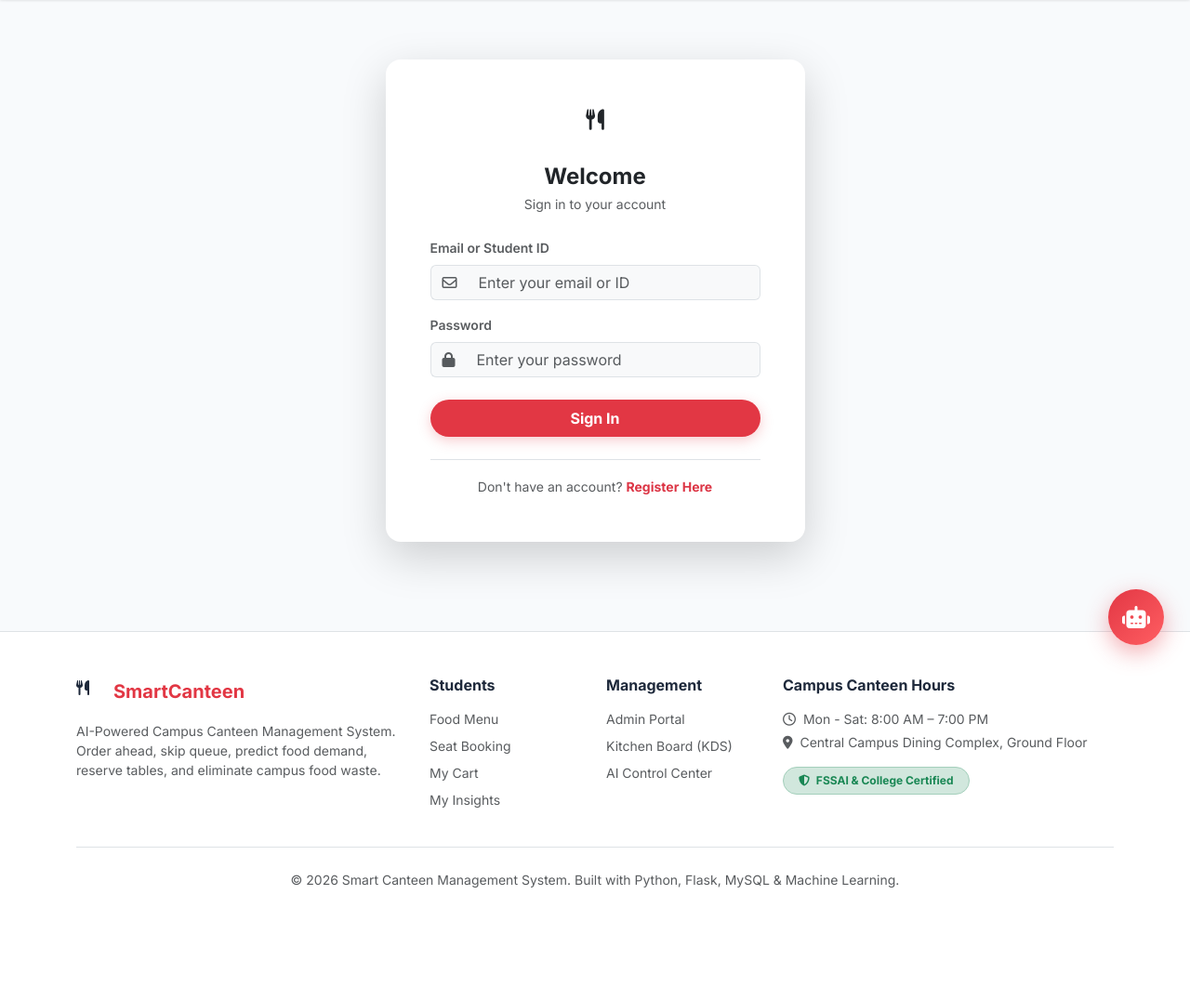
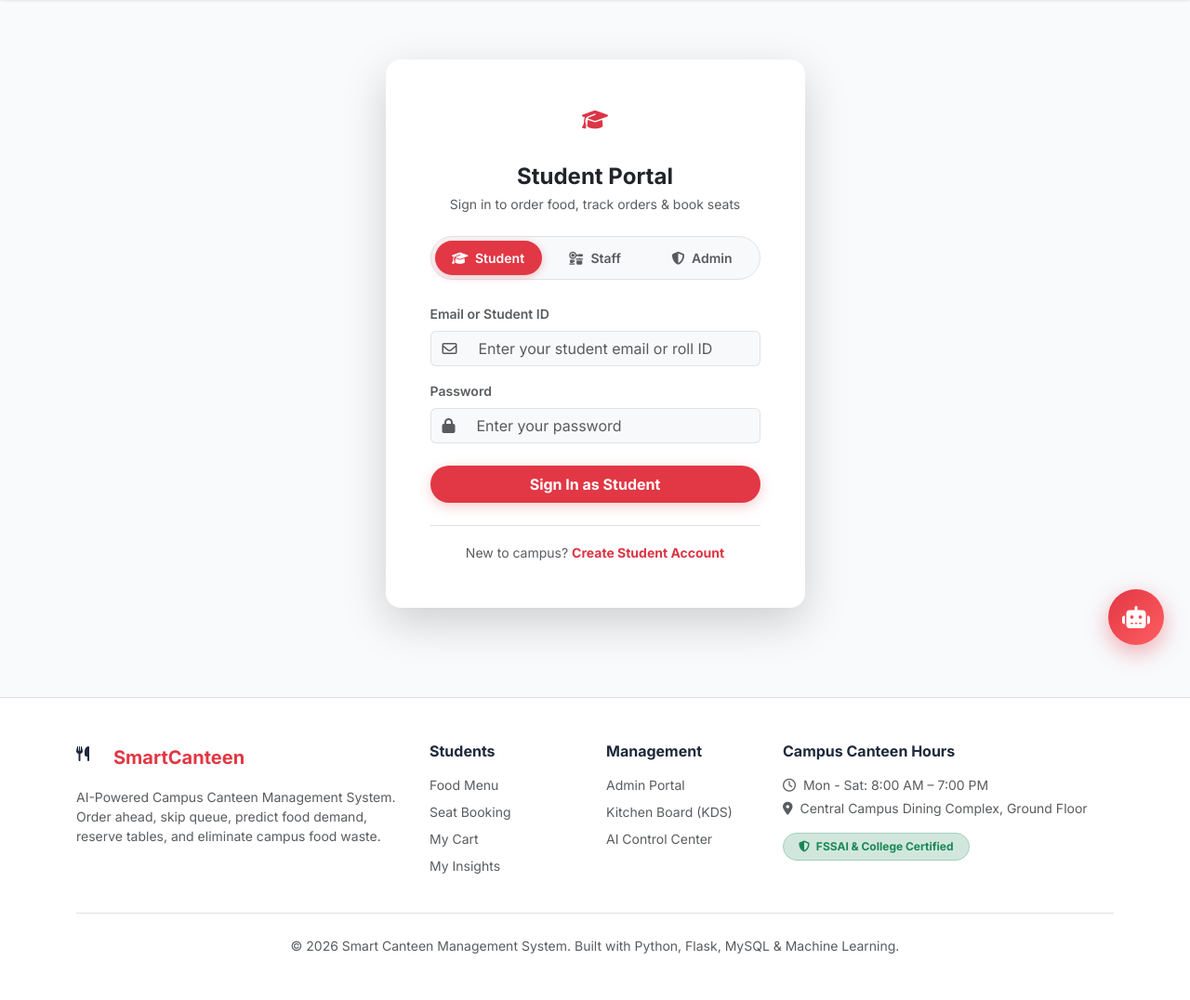
Before and after one commit to pranavkokande60/Mealpe--Fastag-food-booking-system, a Flask app: page /auth/login in a window 1280 px wide. Shown: the part 78-1154 px from the top of the page at 93% size. Before the commit the page ends 1033 px from the top, so only its background shows below. Run offline with Flask 3, Linux system fonts and the light colour scheme.

Commit message:
login.html

```diff
--- a/templates/auth/login.html
+++ b/templates/auth/login.html
@@ -12,20 +12,33 @@
         <div class="p-4 p-md-5">
 
           <div class="text-center mb-4">
-            <div class="brand-icon mx-auto mb-3" style="width: 48px; height: 48px; font-size: 1.4rem;">
-              <i class="fa-solid fa-utensils"></i>
+            <div class="brand-icon mx-auto mb-3" style="width: 48px; height: 48px; font-size: 1.4rem;" id="portal-icon">
+              <i class="fa-solid fa-graduation-cap text-danger"></i>
             </div>
-            <h4 class="fw-bold mb-1">Welcome</h4>
-            <p class="text-muted small">Sign in to your account</p>
+            <h4 class="fw-bold mb-1" id="portal-title">Student Portal</h4>
+            <p class="text-muted small" id="portal-subtitle">Sign in to order food, track orders & book seats</p>
+          </div>
+
+          <!-- Role Selection Tabs (NO Auto-Fill) -->
+          <div class="d-flex justify-content-center bg-light p-1 rounded-pill mb-4 border">
+            <button type="button" class="btn btn-sm rounded-pill px-3 py-2 fw-semibold role-tab active" id="tab-student" onclick="selectRole('student')">
+              <i class="fa-solid fa-graduation-cap me-1"></i> Student
+            </button>
+            <button type="button" class="btn btn-sm rounded-pill px-3 py-2 fw-semibold text-muted role-tab" id="tab-staff" onclick="selectRole('staff')">
+              <i class="fa-solid fa-kitchen-set me-1"></i> Staff
+            </button>
+            <button type="button" class="btn btn-sm rounded-pill px-3 py-2 fw-semibold text-muted role-tab" id="tab-admin" onclick="selectRole('admin')">
+              <i class="fa-solid fa-shield-halved me-1"></i> Admin
+            </button>
           </div>
 
           <form action="{{ url_for('auth.login') }}" method="POST" autocomplete="off">
 
             <div class="mb-3">
-              <label class="form-label fw-semibold small text-muted">Email or Student ID</label>
+              <label class="form-label fw-semibold small text-muted" id="identifier-label">Email or Student ID</label>
               <div class="input-group">
                 <span class="input-group-text bg-light border-end-0"><i class="fa-regular fa-envelope text-muted"></i></span>
-                <input type="text" id="login-identifier" name="identifier" class="form-control bg-light border-start-0" placeholder="Enter your email or ID" required autocomplete="off" value="">
+                <input type="text" id="login-identifier" name="identifier" class="form-control bg-light border-start-0" placeholder="Enter your student email or roll ID" required autocomplete="off" value="">
               </div>
             </div>
 
@@ -39,12 +52,12 @@
               </div>
             </div>
 
-            <button type="submit" class="btn btn-brand w-100 py-2 rounded-pill fw-bold">Sign In</button>
+            <button type="submit" class="btn btn-brand w-100 py-2 rounded-pill fw-bold" id="signin-button">Sign In as Student</button>
           </form>
 
-          <div class="text-center mt-4 pt-3 border-top">
-            <span class="text-muted small">Don't have an account? </span>
-            <a href="{{ url_for('auth.register') }}" class="text-danger fw-bold text-decoration-none small">Register Here</a>
+          <div class="text-center mt-4 pt-3 border-top" id="register-footer">
+            <span class="text-muted small">New to campus? </span>
+            <a href="{{ url_for('auth.register') }}" class="text-danger fw-bold text-decoration-none small">Create Student Account</a>
           </div>
 
         </div>
@@ -53,4 +66,64 @@
     </div>
   </div>
 </div>
+
+<style>
+.role-tab {
+  transition: all 0.2s ease-in-out;
+  border: none;
+  flex: 1;
+}
+.role-tab.active {
+  background-color: #E23744 !important;
+  color: #fff !important;
+  box-shadow: 0 2px 8px rgba(226, 55, 68, 0.3);
+}
+</style>
+
+<script>
+function selectRole(role) {
+  document.querySelectorAll('.role-tab').forEach(t => {
+    t.classList.remove('active');
+    t.classList.add('text-muted');
+  });
+
+  const activeTab = document.getElementById(`tab-${role}`);
+  activeTab.classList.add('active');
+  activeTab.classList.remove('text-muted');
+
+  const title = document.getElementById('portal-title');
+  const subtitle = document.getElementById('portal-subtitle');
+  const icon = document.getElementById('portal-icon');
+  const label = document.getElementById('identifier-label');
+  const input = document.getElementById('login-identifier');
+  const btn = document.getElementById('signin-button');
+  const regFooter = document.getElementById('register-footer');
+
+  if (role === 'student') {
+    title.textContent = 'Student Portal';
+    subtitle.textContent = 'Sign in to order food, track orders & book seats';
+    icon.innerHTML = '<i class="fa-solid fa-graduation-cap text-danger"></i>';
+    label.textContent = 'Email or Student ID';
+    input.placeholder = 'Enter your student email or roll ID';
+    btn.textContent = 'Sign In as Student';
+    regFooter.style.display = 'block';
+  } else if (role === 'staff') {
+    title.textContent = 'Kitchen Staff Portal';
+    subtitle.textContent = 'Sign in to manage Live Kitchen Display (KDS)';
+    icon.innerHTML = '<i class="fa-solid fa-kitchen-set text-danger"></i>';
+    label.textContent = 'Staff Email or ID';
+    input.placeholder = 'Enter staff email (e.g. staff@smartcanteen.com)';
+    btn.textContent = 'Sign In to Kitchen KDS';
+    regFooter.style.display = 'none';
+  } else if (role === 'admin') {
+    title.textContent = 'Administrator Portal';
+    subtitle.textContent = 'Sign in to access AI Control Center & analytics';
+    icon.innerHTML = '<i class="fa-solid fa-shield-halved text-danger"></i>';
+    label.textContent = 'Administrator Email';
+    input.placeholder = 'Enter admin email (e.g. admin@smartcanteen.com)';
+    btn.textContent = 'Sign In as Admin';
+    regFooter.style.display = 'none';
+  }
+}
+</script>
 {% endblock %}
```
